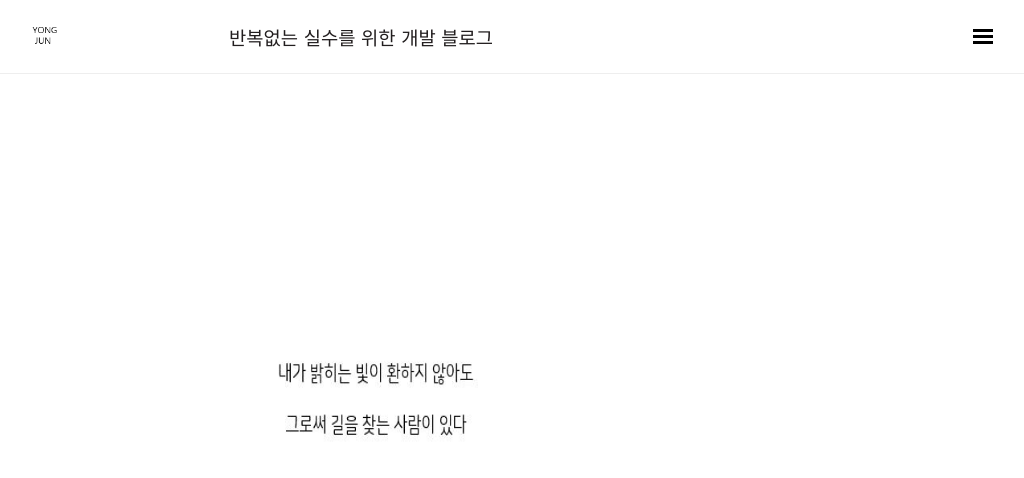
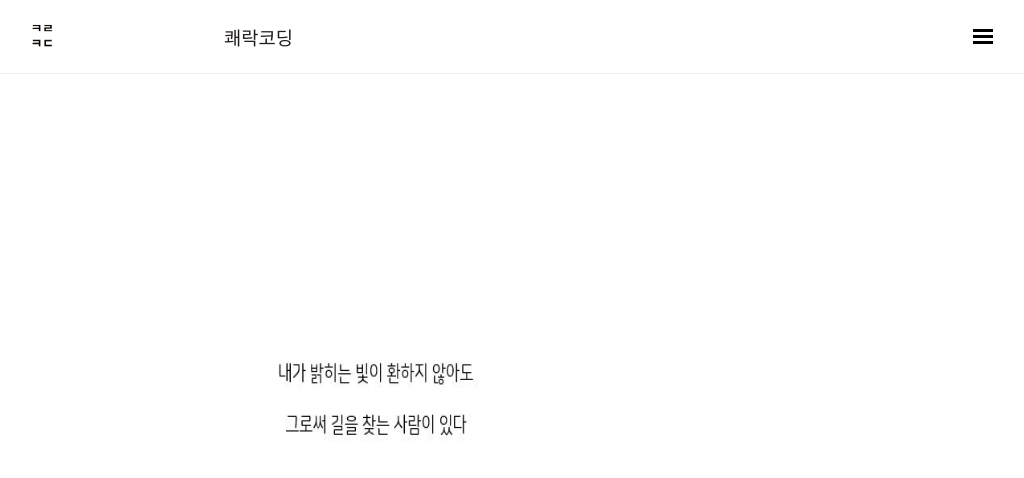
Before and after one commit to wooooooak/wooooooak.github.io, a Jekyll site: the page built from index.html, in a window 1280 px wide. Shown: the top 478 px of the page, without its empty margins (252-1276 px from the left). Built offline with Jekyll 4.4.1, drawn with Linux system fonts in a browser that asks for light colours; nearby versions of some CDN libraries; some web fonts are replaced; comment, search, counter and statistics services are not loaded.

Commit message:
로고, 블로그 이름 변경

```diff
--- a/_config.yml
+++ b/_config.yml
@@ -1,6 +1,6 @@
 # Site Info
-title: yongjun
-tagline: ' 반복없는 실수를 위한 개발 블로그'
+title: 쾌락코딩
+tagline: ' 쾌락코딩'
 description: 'A Jekyll theme adapted from <a href="http://lanyon.getpoole.com/" target="_blank">Lanyon</a>. Made by <a href="http://codinfox.github.io" target="_blank">@codinfox</a>.'
 baseurl: "/"
 url: http://wooooooak.github.io
@@ -24,7 +24,7 @@ version: 1.0.0
 
 # About/contact
 author:
-  name: leeyongjun
+  name: LEE YONGJUN
   description: 세상에 공짜는 없다. 그러니 아낌 없이 배풀자 :D
   gravatar: 2306050fb6056c56f715299aac42215d # md5 hash of your email address
   contact:
```
Also changed, not shown: public/apple-touch-icon-precomposed.png, public/favicon.ico, public/favicon.png, public/logo.png.
